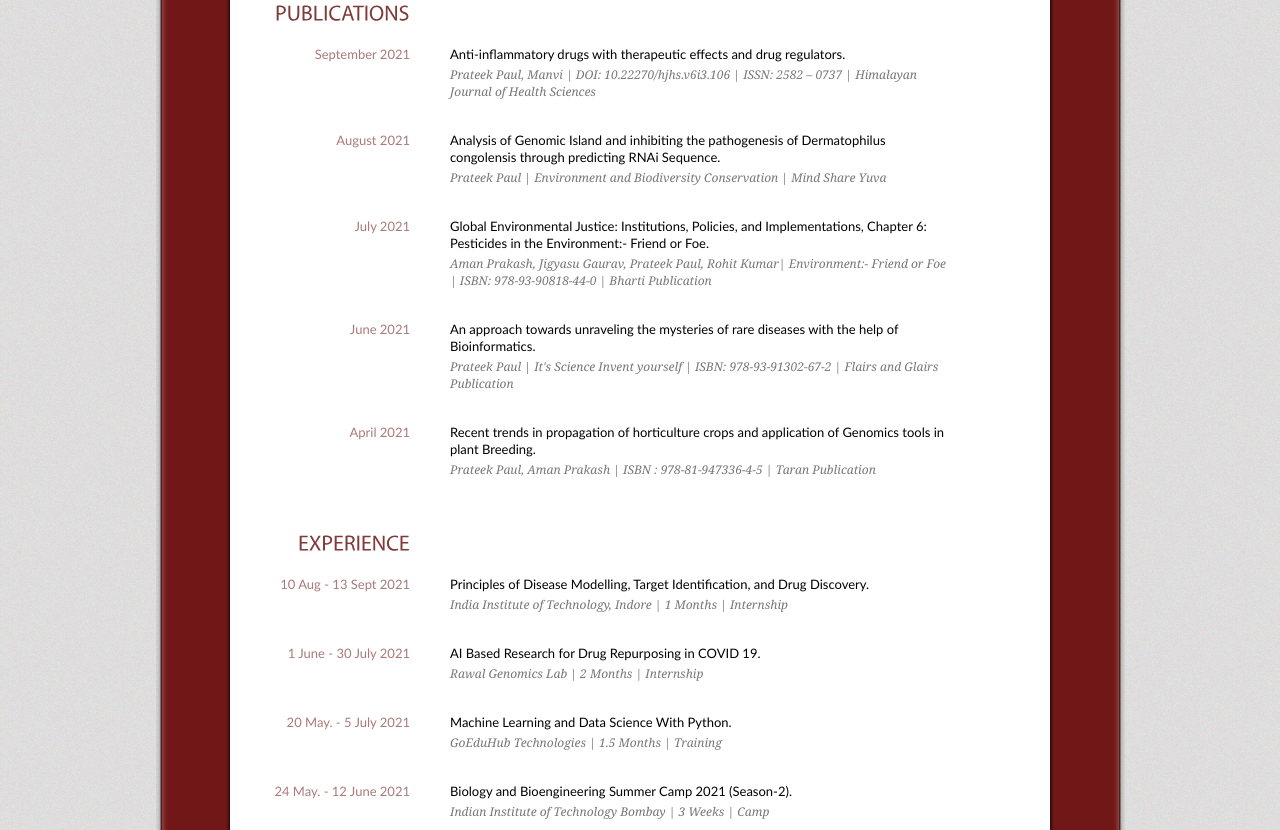
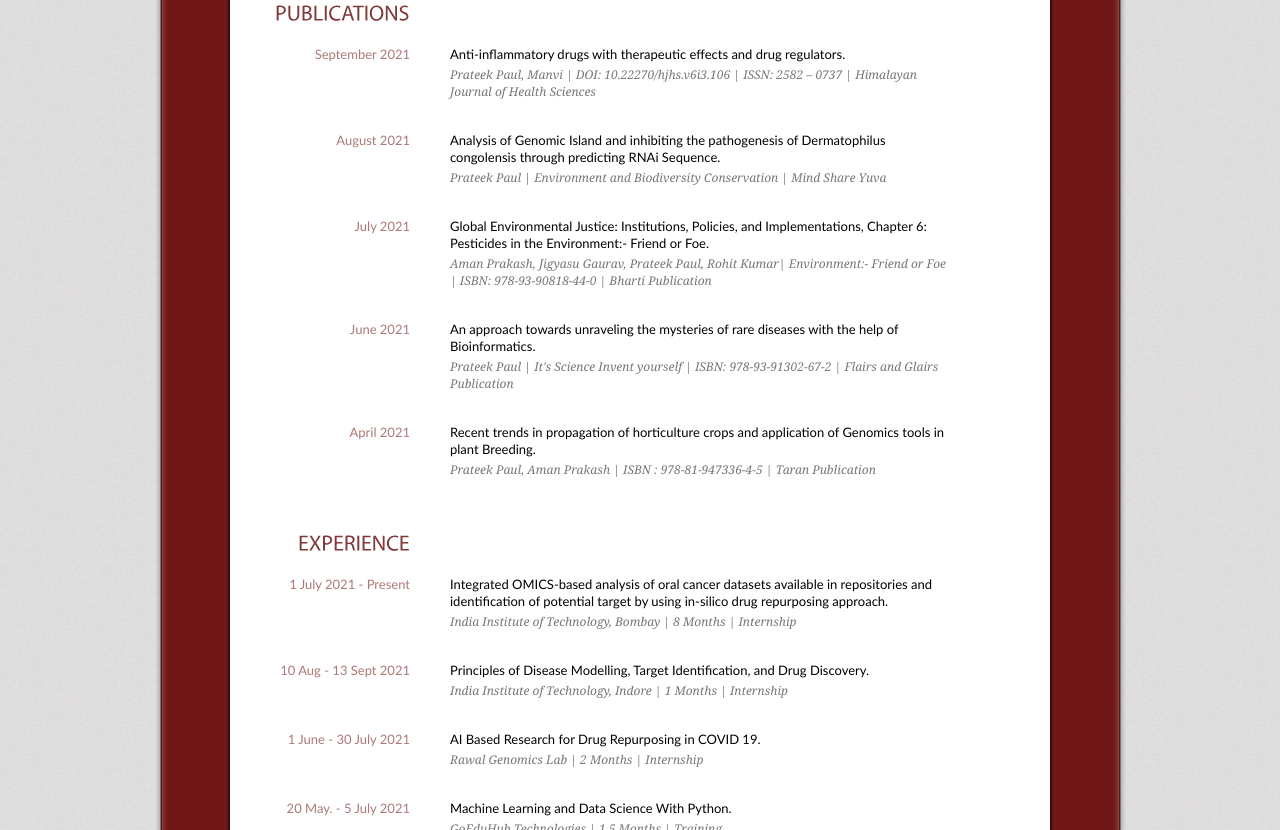
Before and after one commit to meprateekpaul/meprateekpaul.github.io, a plain HTML site: page resume.html in a window 1280 px wide. Shown: the part 1453-2283 px from the top of the page. Drawn offline with Linux system fonts and the light colour scheme.

Commit message:
Update resume.html

```diff
--- a/resume.html
+++ b/resume.html
@@ -68,7 +68,7 @@ crossroads of biology, statistics and computer science. I am involved in in-hous
           <div class="content">
             <h3>2018 - 2022(Expected)</h3>
             <p>Sam Higginbottom University of Agriculture Technology And Sciences, Prayagraj, (IN).<br />
-              <em> 8.42 CGPA | Bachelor of Technology in Bioinformatics.</em></p>
+              <em> 8.48 CGPA | Bachelor of Technology in Bioinformatics.</em></p>
           </div>
 
           <div class="content">
@@ -183,6 +183,12 @@ crossroads of biology, statistics and computer science. I am involved in in-hous
         <div class="entry">
           <h2>EXPERIENCE</h2>
 
+          <div class="content">
+            <h3>1 July 2021 - Present</h3>
+            <p>Integrated OMICS-based analysis of oral cancer datasets available in repositories and identification of potential target by using in-silico drug repurposing approach.<br />
+              <em>India Institute of Technology, Bombay | 8 Months | Internship</em></p>
+          </div>
+
  	  <div class="content">
             <h3>10 Aug - 13 Sept 2021</h3>
             <p>Principles of Disease Modelling, Target Identification, and Drug Discovery.<br />
```
